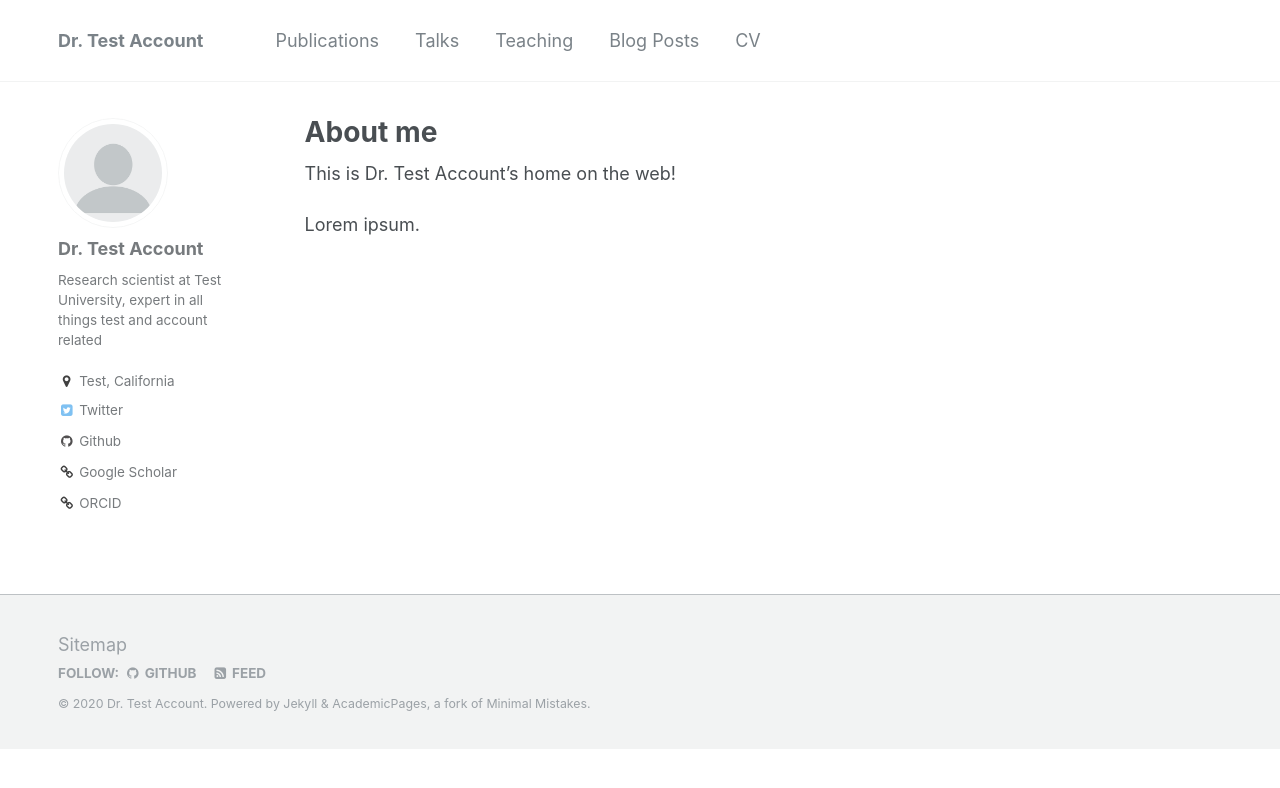
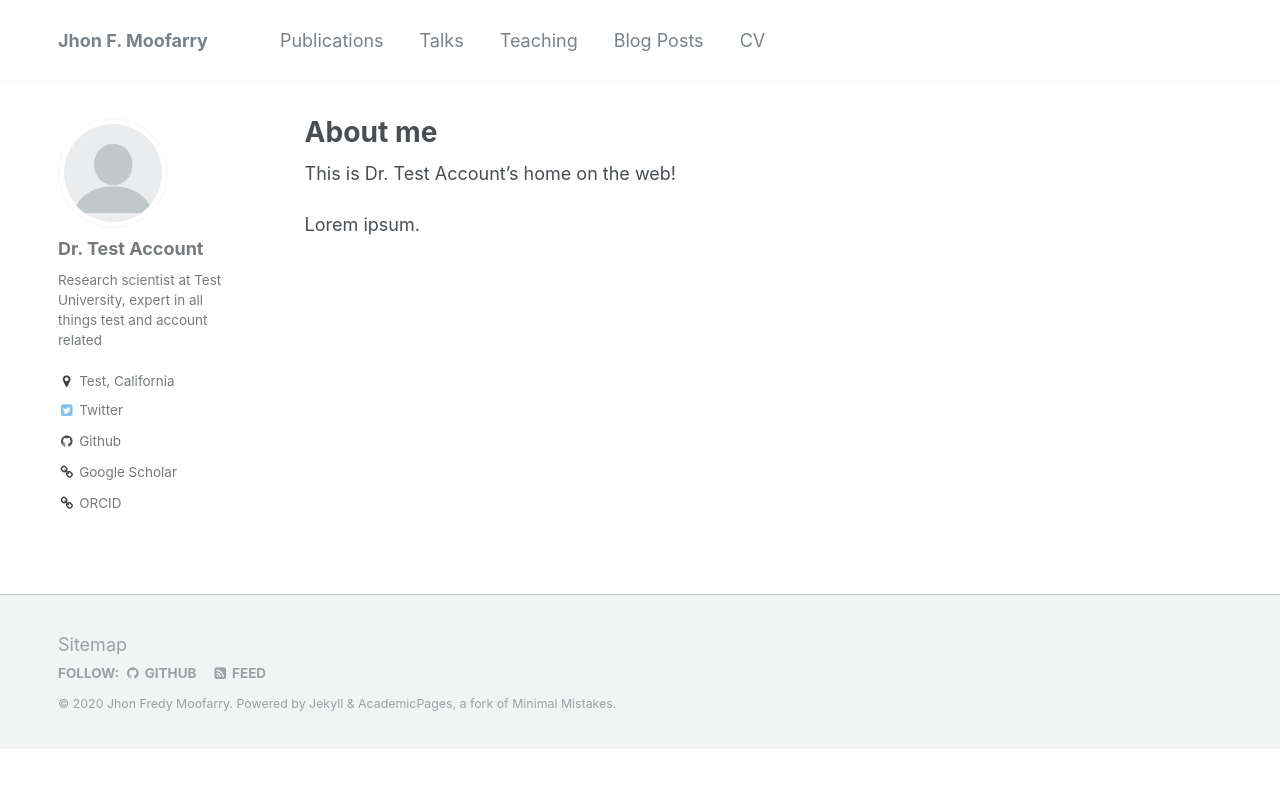
Before and after one commit to moofarry/moofarry.github.io, a Jekyll site: the page built from _pages/about.md, in a window 1280 px wide. Shown: the top 788 px of the page. Built offline with Jekyll 4.4.1, drawn with Linux system fonts in a browser that asks for light colours.

Commit message:
name update

```diff
--- a/_config.yml
+++ b/_config.yml
@@ -7,13 +7,13 @@
 
 # Site Settings
 locale                   : "en-US"
-title                    : "Dr. Test Account"
+title                    : "Jhon F. Moofarry"
 title_separator          : "-"
-name                     : &name "Dr. Test Account"
-description              : &description "Research scientist at Test University"
+name                     : &name "Jhon Fredy Moofarry"
+description              : &description "MS student in Colombia"
 url                      : https://moofarry.github.io # the base hostname & protocol for your site e.g. "https://mmistakes.github.io"
 baseurl                  : "" # the subpath of your site, e.g. "/blog"
-repository               : "getorg-testacct.github.io"
+repository               : "moofarry.github.io"
 teaser                   :  # filename of teaser fallback teaser image placed in /images/, .e.g. "500x300.png"
 breadcrumbs              : false # true, false (default)
 words_per_minute         : 160
```
